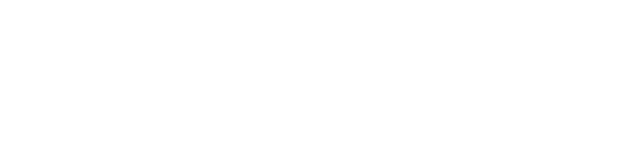
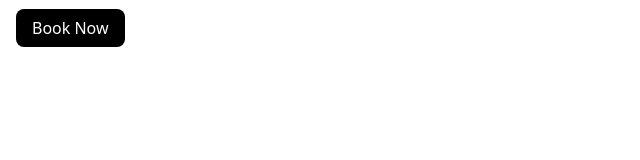
Before and after one commit to hsnfwz/mark-barbershop, a website: page src/index.html in a window 1280 px wide. Shown: the whole page, without its empty margins (0-640 px from the left). Drawn offline with Linux system fonts and the light colour scheme.

Commit message:
added squire

```diff
--- a/src/index.html
+++ b/src/index.html
@@ -5,7 +5,7 @@
     <meta name="viewport" content="width=device-width, initial-scale=1.0">
     <link href="./output.css" rel="stylesheet">
   </head>
-  <body>
-
+  <body class="m-4">
+    <a class="rounded-lg bg-black text-white px-4 py-2" href="https://getsquire.com/booking/book/marks-cut-langley">Book Now</a>
   </body>
 </html>
```
Also changed, not shown: src/output.css.
